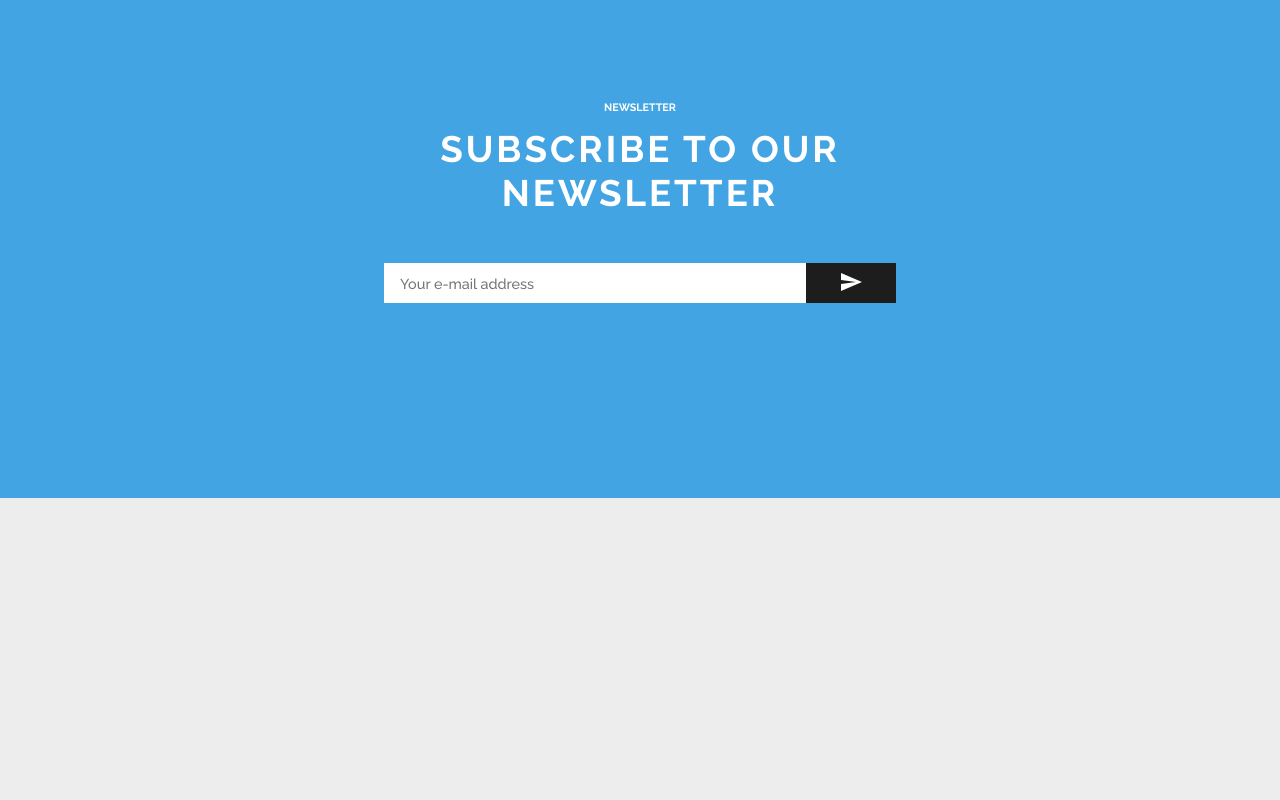
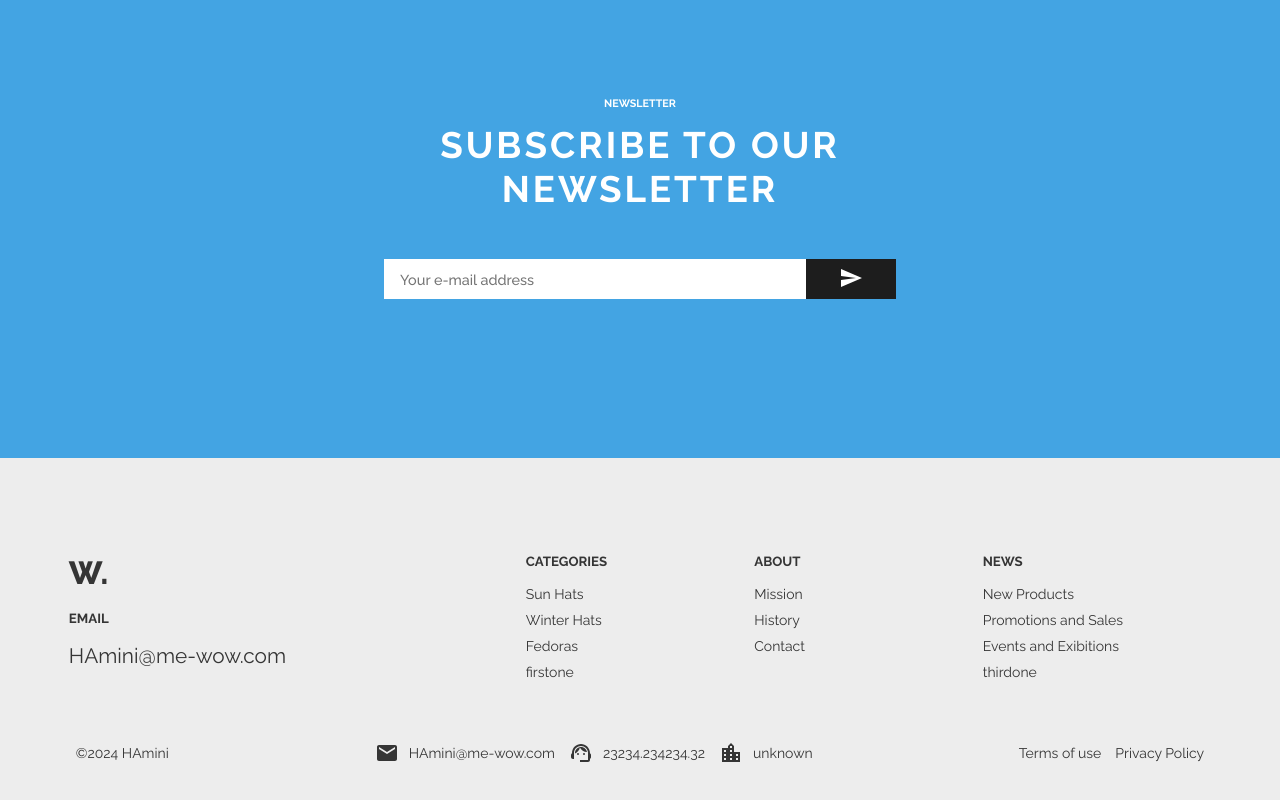
Before and after one commit to AEmin321/e-commerce-app, a React (Vite) app in the folder front-end/: page / in a window 1280 px wide. Shown: the part 2512-3312 px from the top of the page. Before the commit the page ends 3074 px from the top, so only its background shows below. Built offline with nearby package versions, Linux system fonts and the light colour scheme.

Commit message:
Added the footer

```diff
--- /dev/null
+++ b/front-end/src/components/Footer.jsx
@@ -0,0 +1,144 @@
+import { LocationCityOutlined, Mail, SupportAgent } from "@mui/icons-material"
+import styled from "styled-components"
+
+const Container = styled.div`
+    padding: 2rem 4.3rem;
+    color: #353535;
+`
+
+const InfoContainer = styled.div`
+    display: flex;
+    justify-content: space-between;
+`
+
+const BrandInfo = styled.div`
+    flex: 2;
+`
+
+const Logo = styled.div`
+    font-size: 2rem;
+    margin-bottom: 20px;
+    font-weight: 800;
+`
+
+const Title = styled.h5`
+    margin-bottom: 17px;
+`
+
+const Email = styled.p`
+    margin: 5px 0;
+    font-size: 1.3rem;
+`
+
+const Categories = styled.div`
+    flex: 1;
+`
+
+const List = styled.ul`
+    padding: 0;
+    margin: 0;
+    list-style: none;
+`
+
+const ListItem = styled.li`
+    margin: 10px 0;
+    font-size: 14px;
+`
+
+const About = styled.div`
+    flex: 1;
+`
+
+const News = styled.div`
+    flex: 1;
+`
+
+const LinksContainer = styled.div`
+    display: flex;
+    margin-top: 3rem;
+    justify-content: space-between;
+`
+
+const Text = styled.p`
+    padding: 7px;
+    font-size: 14px;
+    color: #353535;
+`
+
+const SocialIcons = styled.div`
+    display: flex;
+    justify-content: space-between;
+    align-items: center;
+`
+
+const Icon = styled.div`
+    display: flex;
+    align-items: center;
+    font-size: 14px;
+    margin: 0 7px;
+`
+
+const TermsContainer = styled.div`
+    display: flex;
+    justify-content: space-between;
+`
+
+const Footer = () => {
+  return (
+    <Container>
+        <InfoContainer>
+            <BrandInfo>
+                <Logo>W.</Logo>
+                <Title>EMAIL</Title>
+                <Email>HAmini@me-wow.com</Email>
+            </BrandInfo>
+            <Categories>
+                <Title>CATEGORIES</Title>
+                <List>
+                    <ListItem>Sun Hats</ListItem>
+                    <ListItem>Winter Hats</ListItem>
+                    <ListItem>Fedoras</ListItem>
+                    <ListItem>firstone</ListItem>
+                </List>
+            </Categories>
+            <About>
+                <Title>ABOUT</Title>
+                <List>
+                    <ListItem>Mission</ListItem>
+                    <ListItem>History</ListItem>
+                    <ListItem>Contact</ListItem>
+                </List>
+            </About>
+            <News>
+                <Title>NEWS</Title>
+                <List>
+                    <ListItem>New Products</ListItem>
+                    <ListItem>Promotions and Sales</ListItem>
+                    <ListItem>Events and Exibitions</ListItem>
+                    <ListItem>thirdone</ListItem>
+                </List>
+            </News>
+        </InfoContainer>
+        <LinksContainer>
+            <Text>©2024 HAmini</Text>
+            <SocialIcons>
+                <Icon>
+                    <Mail style={{marginRight:"10px", color:"#353535"}}/>HAmini@me-wow.com
+                </Icon>
+                <Icon>
+                    <SupportAgent style={{marginRight:"10px", color:"#353535"}}/>23234.234234.32
+                </Icon>
+                <Icon>
+                    <LocationCityOutlined style={{marginRight:"10px", color:"#353535"}}/> unknown
+                </Icon>
+            </SocialIcons>
+            <TermsContainer>
+                <Text>Terms of use</Text>
+                <Text>Privacy Policy</Text>
+            </TermsContainer>
+        </LinksContainer>
+    </Container>
+  )
+}
+
+export default Footer
--- a/front-end/src/components/NewsLetter.jsx
+++ b/front-end/src/components/NewsLetter.jsx
@@ -3,7 +3,7 @@ import styled from "styled-components"
 
 const Container = styled.div`
     margin: 4rem 0;
-    height: 70vh;
+    height: 65vh;
     color: white;
     background-color: #43a4e3;
     display: flex;
@@ -30,7 +30,6 @@ const InputContainer = styled.div`
     background-color: white;
     display: flex;
     justify-content: space-between;
-    margin-bottom: 2rem;
 `
 
 const Input = styled.input`
--- a/front-end/src/pages/Home.jsx
+++ b/front-end/src/pages/Home.jsx
@@ -4,6 +4,7 @@ import HeroSlider from '../components/HeroSlider'
 import Categories from '../components/Categories'
 import Products from '../components/Products'
 import NewsLetter from '../components/NewsLetter'
+import Footer from '../components/Footer'
 
 const Home = () => {
   return (
@@ -14,6 +15,7 @@ const Home = () => {
       <Categories />
       <Products />
       <NewsLetter />
+      <Footer />
     </div>
   )
 }
```
